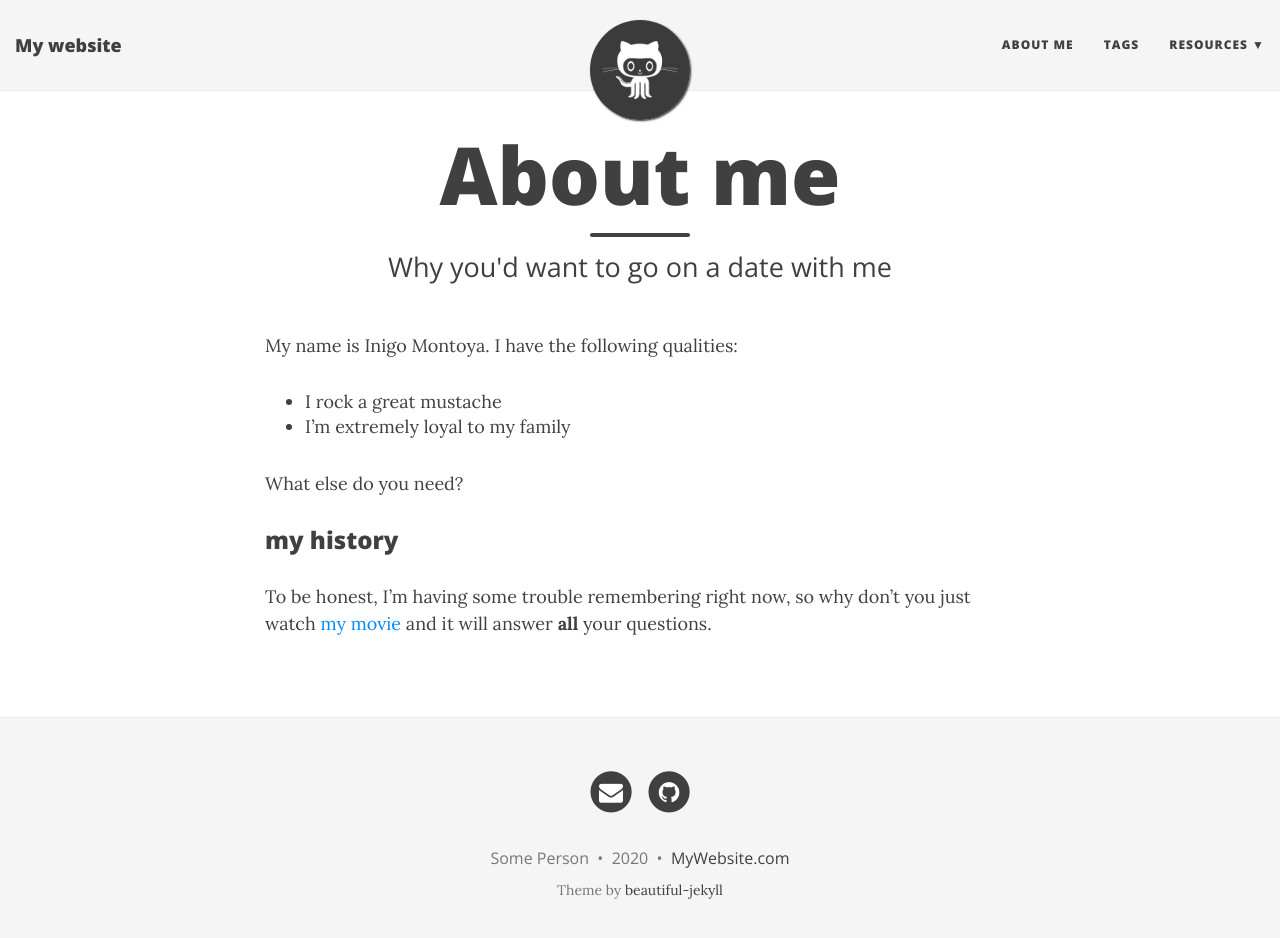
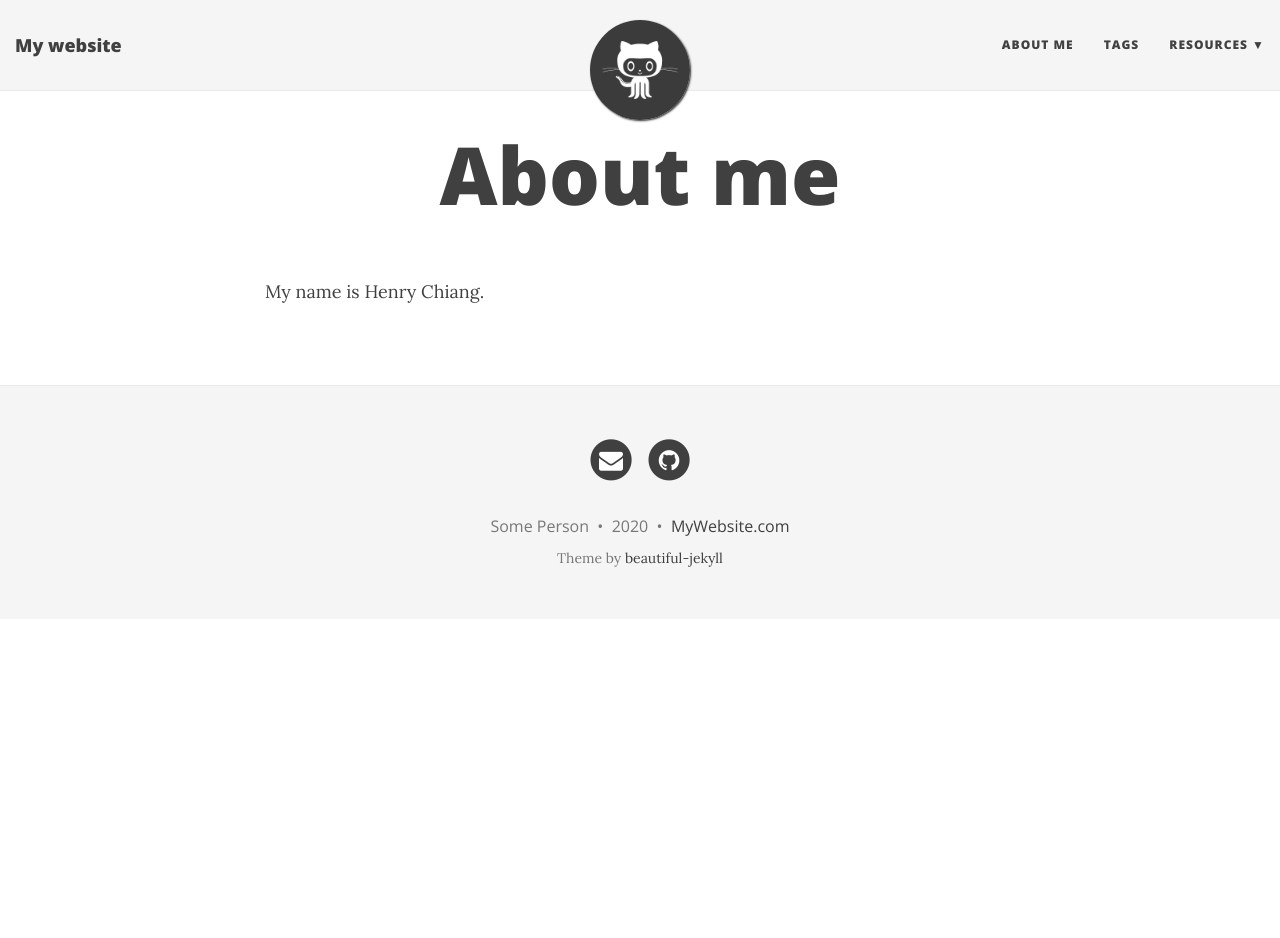
Before and after one commit to henryace/henryace.github.io, a Jekyll site: the page built from aboutme.md, in a window 1280 px wide and 951 px high. Shown: the top 938 px of the window. Built offline with Jekyll 4.4.1, drawn with Linux system fonts in a browser that asks for light colours; nearby versions of some CDN libraries.

Commit message:
Update aboutme.md

```diff
--- a/aboutme.md
+++ b/aboutme.md
@@ -1,16 +1,7 @@
 ---
 layout: page
 title: About me
-subtitle: Why you'd want to go on a date with me
+subtitle:
 ---
 
-My name is Inigo Montoya. I have the following qualities:
-
-- I rock a great mustache
-- I'm extremely loyal to my family
-
-What else do you need?
-
-### my history
-
-To be honest, I'm having some trouble remembering right now, so why don't you just watch [my movie](http://en.wikipedia.org/wiki/The_Princess_Bride_%28film%29) and it will answer **all** your questions.
+My name is Henry Chiang.
```
